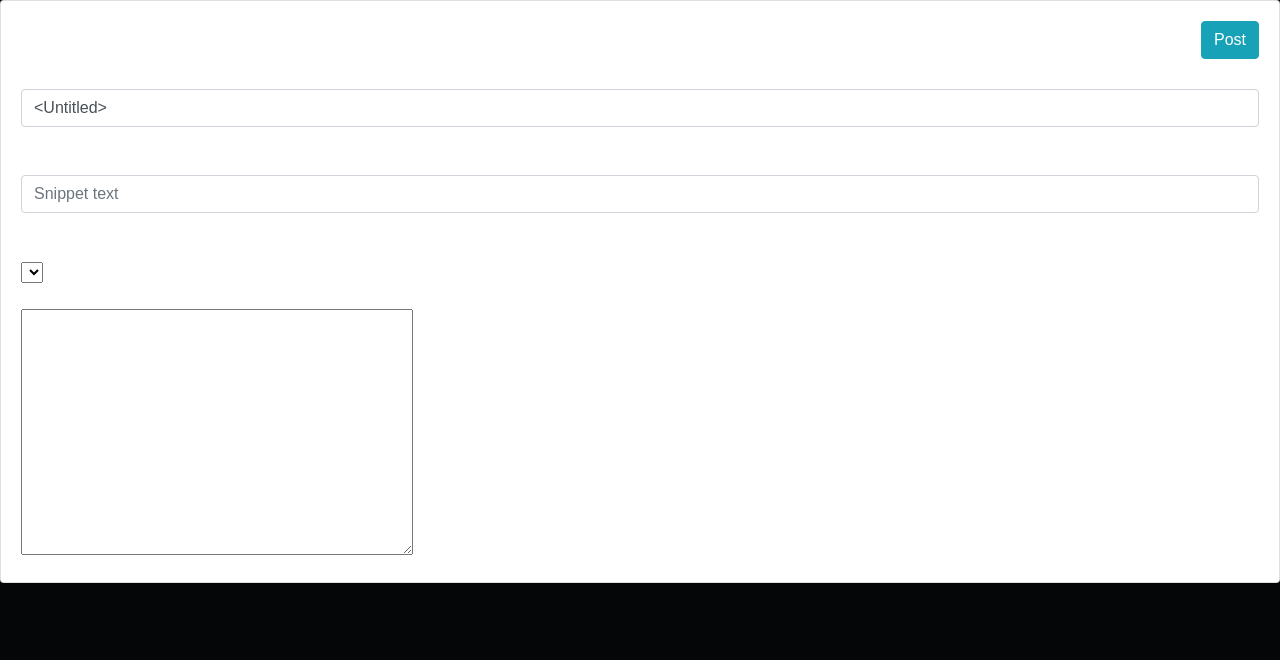
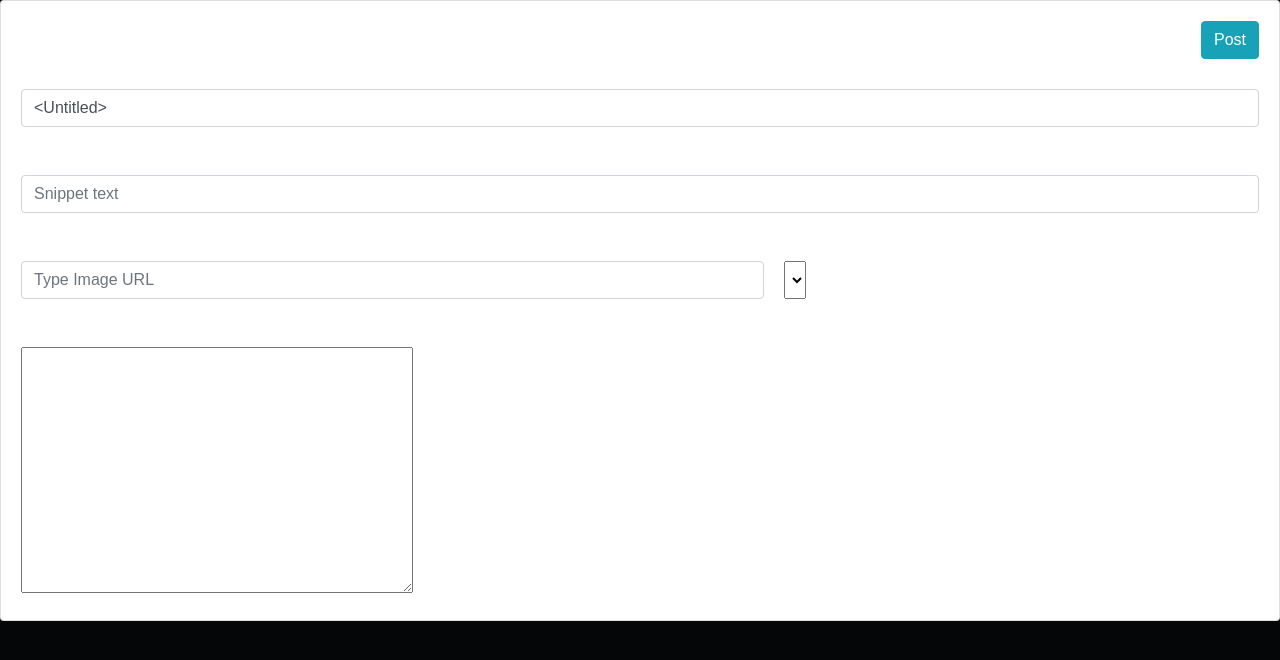
Before and after one commit to Yali07/yali-webapp, a Django app: page /new-post/ in a window 1280 px wide. Shown: the top 660 px of the page. Run offline with Django 3.2, Linux system fonts and the light colour scheme; the visitor is signed in with stand-in values (Sample User, id 1); data that the repository does not hold is empty; some libraries are stand-ins or nearby versions; some web fonts are replaced.

Commit message:
added snippet image url field

```diff
--- a/blog/forms.py
+++ b/blog/forms.py
@@ -8,6 +8,7 @@ for choice in choices:
     choice_list.append(choice)
 
 class NewPostCreateForm(forms.ModelForm):
+    img_url = forms.CharField(required=True)
     class Meta:
         model = BlogPost
         fields = '__all__'
@@ -15,6 +16,7 @@ class NewPostCreateForm(forms.ModelForm):
         widgets = {
             'category': forms.Select(choices=choice_list),
             'title': forms.TextInput(attrs={'class':'form-control','placeholder':'Title'}),
+            'snippet_img_url': forms.TextInput(attrs={'class':'form-control','placeholder':'Type Image URL '}),
             'snippet': forms.TextInput(attrs={'class':'form-control md-textarea','placeholder':'Snippet text'})
         }
 class CommentForm(forms.ModelForm):
--- a/blog/models.py
+++ b/blog/models.py
@@ -14,6 +14,7 @@ class BlogPost(models.Model):
     body = RichTextUploadingField(null=True)
     snippet = models.CharField(max_length=200,blank=True,null=True)
     snippet_image= models.ImageField(blank=True,null=True,upload_to='snippet_pics')
+    snippet_img_url = models.CharField(max_length=500,null=True,blank=True)
     def __str__(self):
     	return self.title
     def save(self, *args,**kwargs):
--- a/templates/comment_template.html
+++ b/templates/comment_template.html
@@ -1,6 +1,6 @@
 {% include 'links.html' %}
 {% block content %}
-<h2>Post: <a href="{% url 'post-detail' post.slug %}">{{post.title|capfirst}}</a></h2>
+<h2>Post: <a href="https://yaliprogramming.herokuapp.com/blog/{{post.slug}}">{{post.title|capfirst}}</a></h2>
 <h4>Username: <strong style="color: red;">{{user_name|capfirst}}</strong></h4>
 <p>Comment : {{opinion}}</p>
 {% endblock %}
--- a/templates/home.html
+++ b/templates/home.html
@@ -55,9 +55,9 @@
                 <div class="col-md-6">
                     <div class="home-card card shadow-lg p-3 mb-5 rounded">
                         <div class="card-body">
-                            <!-- {% if blog.snippet_image %}
-                                <img class="img-fluid mr-3 rounded mx-auto d-block " src="{{blog.snippet_image.url}}" alt="{{blog.slug}}.jpg">
-                            {% endif %} -->
+                            {% if blog.snippet_img_url %}
+                                <img class="img-fluid mr-3 rounded mx-auto d-block " src="{{blog.snippet_img_url}}" alt="{{blog.slug}}.jpg">
+                            {% endif %}
                             <br>
                             <h4 class=" title card-title">{{blog.title|capfirst}}</h4>
                             <p class="card-title">{{blog.date|date:'F d,Y'}}</p>
--- a/templates/new-post.html
+++ b/templates/new-post.html
@@ -18,7 +18,10 @@
             {{forms.snippet}}
             <br>
             <br>
-            {{forms.category}}
+            <div style="display:flex;">
+                <div style="width: 60%; margin-right:20px;">{{forms.snippet_img_url}}</div>
+                {{forms.category}}
+            </div>
             <br>
             <br>
             {{forms.body}}
--- a/templates/newpost_template.html
+++ b/templates/newpost_template.html
@@ -4,6 +4,10 @@
     {% for blogs in latest_post %}
         <div>
             <div>
+                {% if blogs.snippet_img_url %}
+                    <img src="{{blogs.snippet_img_url}}" alt="{{blogs.slug}}.jpg">
+                {% endif %}
+                <br>
                 <h2>{{blogs.title|capfirst}}</h2>
                 <span>
                     <p style="text-justify:distribute; font-size:30px;">{{blogs.snippet|safe}}.....</p>
--- a/templates/post_detail.html
+++ b/templates/post_detail.html
@@ -89,7 +89,9 @@
             {% for blogs in latest_post %}
                 <div class="card">
                     <div class="card-body text-size">
-                        <!-- <img src="{{blogs.snippet_image.url}}" class="img-fluid mr-3 rounded mx-auto d-block " alt="..." width="200px" > -->
+                        {% if blog.snippet_img_url %}
+                            <img src="{{blogs.snippet_img_url}}" class="img-fluid mr-3 rounded mx-auto d-block " alt="{{blogs.slug}}.jpg" width="200px" >
+                        {% endif %}
                         <h4 class="card-title">{{blogs.title|capfirst}}</h4>
                         <p class="card-text">{{blogs.snippet|safe}}.....</p>
                         <a href="{% url 'post-detail' blogs.slug %}" class="stretched-link">Read More</a>
--- a/templates/subscribe_template.html
+++ b/templates/subscribe_template.html
@@ -9,6 +9,9 @@
         {% for blogs in latest_post %}
         <div>
             <div>
+              {% if blogs.snippet_img_url %}
+                <img src="{{blogs.snippet_img_url}}" alt="{{blogs.slug}}.jpg">
+              {% endif %}
               <h3>{{blogs.title|capfirst}}</h3>
               <p style="text-justify:distribute;">{{blogs.snippet|safe}}.....</p>
               <a href="https://yaliprogramming.herokuapp.com/blog/{{blogs.slug}}">Read More</a>
--- a/templates/view_category.html
+++ b/templates/view_category.html
@@ -8,10 +8,10 @@
              <div class="col-md-6">
                     <div class="home-card card shadow-lg p-3 mb-5 rounded">
                         <div class="card-body">
-                            <!-- {% if blogs.snippet_image %}
-                                <img class="img-fluid mr-3 rounded mx-auto d-block " src="{{blogs.snippet_image.url}}" alt="Python Snippet image">
+                            {% if blogs.snippet_img_url %}
+                                <img class="img-fluid mr-3 rounded mx-auto d-block " src="{{blogs.snippet_img_url}}" alt="{{blogs.slug}}.jpg">
                             {% endif %}
-                            <br> -->
+                            <br>
                             <h4 class="card-title">{{blogs.title|capfirst}}</h4>
                             <p class="card-title">{{blogs.date|date:"F d,Y"}}</p>
                            <p class= "card-text card-snippet">{{blogs.snippet}}...</p>
--- a/tpt/settings.py
+++ b/tpt/settings.py
@@ -23,7 +23,7 @@ BASE_DIR = os.path.dirname(os.path.dirname(os.path.abspath(__file__)))
 SECRET_KEY = 'x3=#u-_bk$s6qjxwrw$6yk8ut9u47f(z7mxp)t#n%$g7i!@_#d'
 
 # SECURITY WARNING: don't run with debug turned on in production!
-DEBUG = True
+DEBUG = True #(os.environ.get('DEBUG_VALUE') == 'True')
 
 ALLOWED_HOSTS = ['yaliprogramming.herokuapp.com']
 
```
Also changed, not shown: 1 other file.
